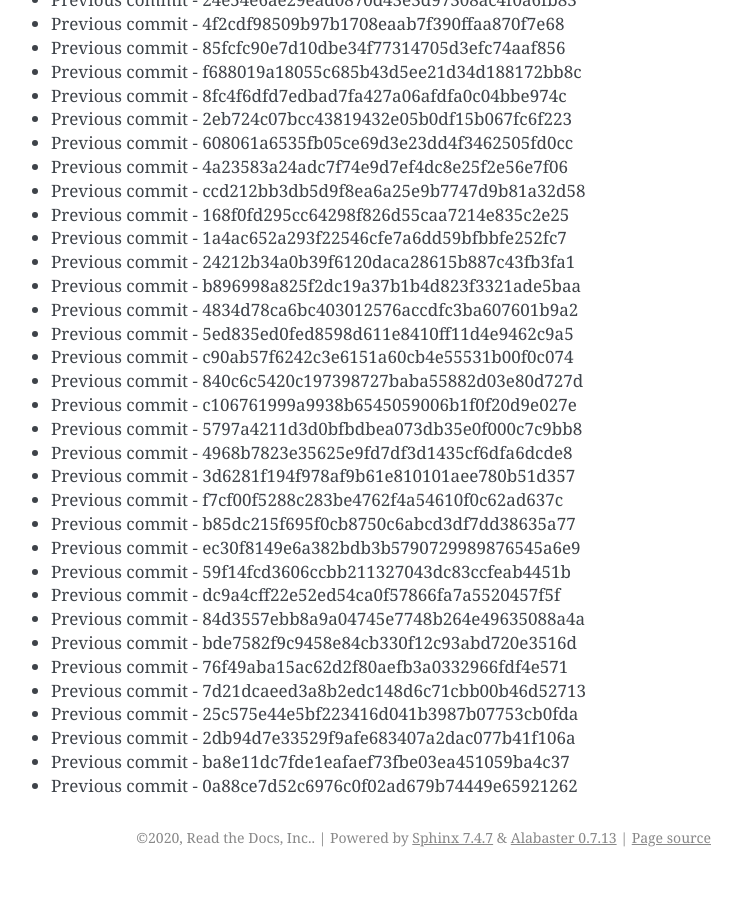
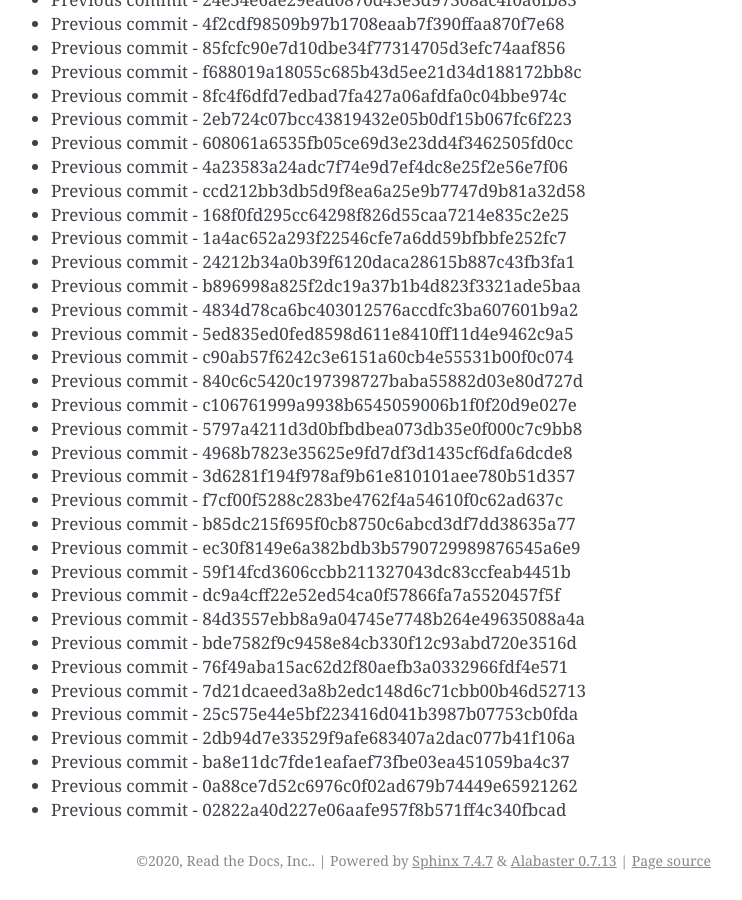
Before and after one commit to readthedocs/rtd-git-stresstest, a Sphinx documentation site: the page built from docs/updates.rst, in a window 1280 px wide and 900 px high, scrolled down 8746 px. Shown: the whole window, without its empty margins (399-1141 px from the left). Built offline with Sphinx 7.4.7, drawn with Linux system fonts in a browser that asks for light colours; before the commit the page ends 9623 px from its top, so only the background shows below that.

Commit message:
Generating commit from previous: 02822a40d227e06aafe957f8b571ff4c340fbcad

```diff
--- a/docs/updates.rst
+++ b/docs/updates.rst
@@ -399,3 +399,4 @@ It can be tested for any performance characteristics.
 * Previous commit - 2db94d7e33529f9afe683407a2dac077b41f106a
 * Previous commit - ba8e11dc7fde1eafaef73fbe03ea451059ba4c37
 * Previous commit - 0a88ce7d52c6976c0f02ad679b74449e65921262
+* Previous commit - 02822a40d227e06aafe957f8b571ff4c340fbcad
```
